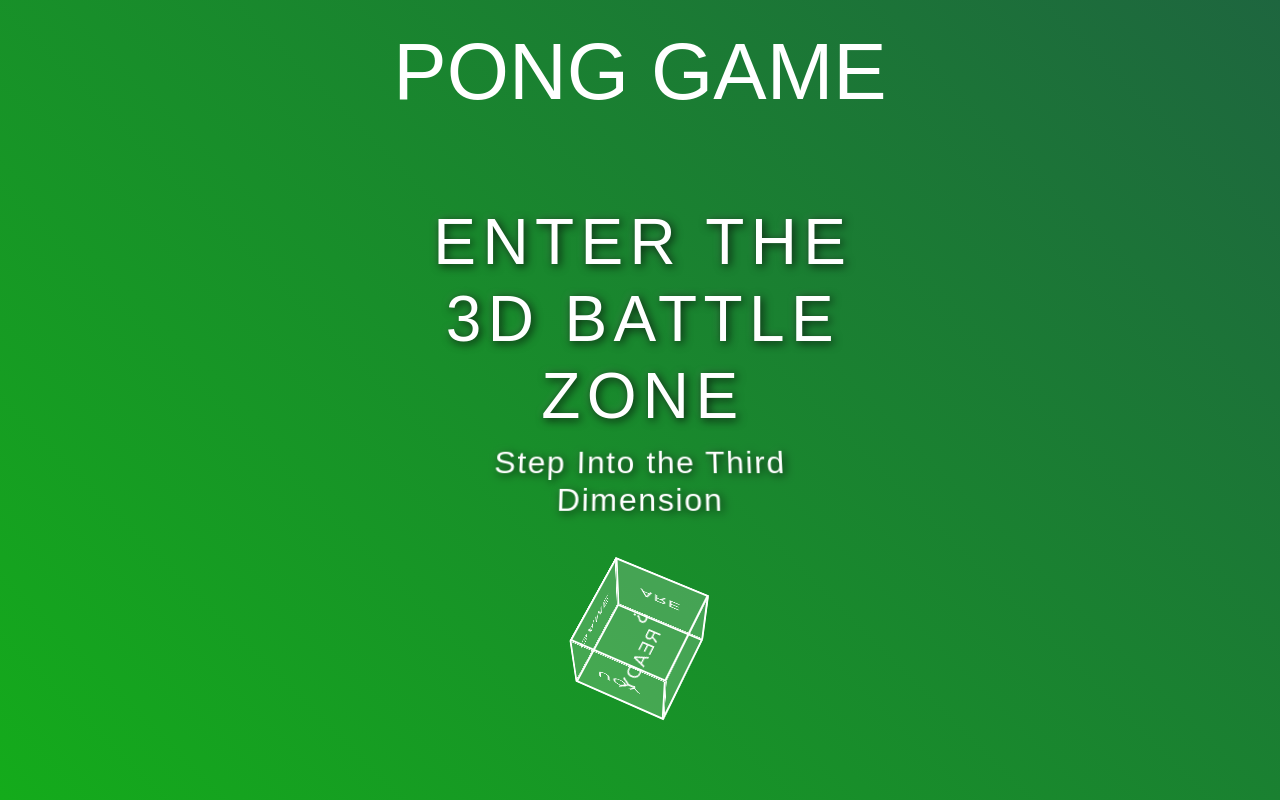
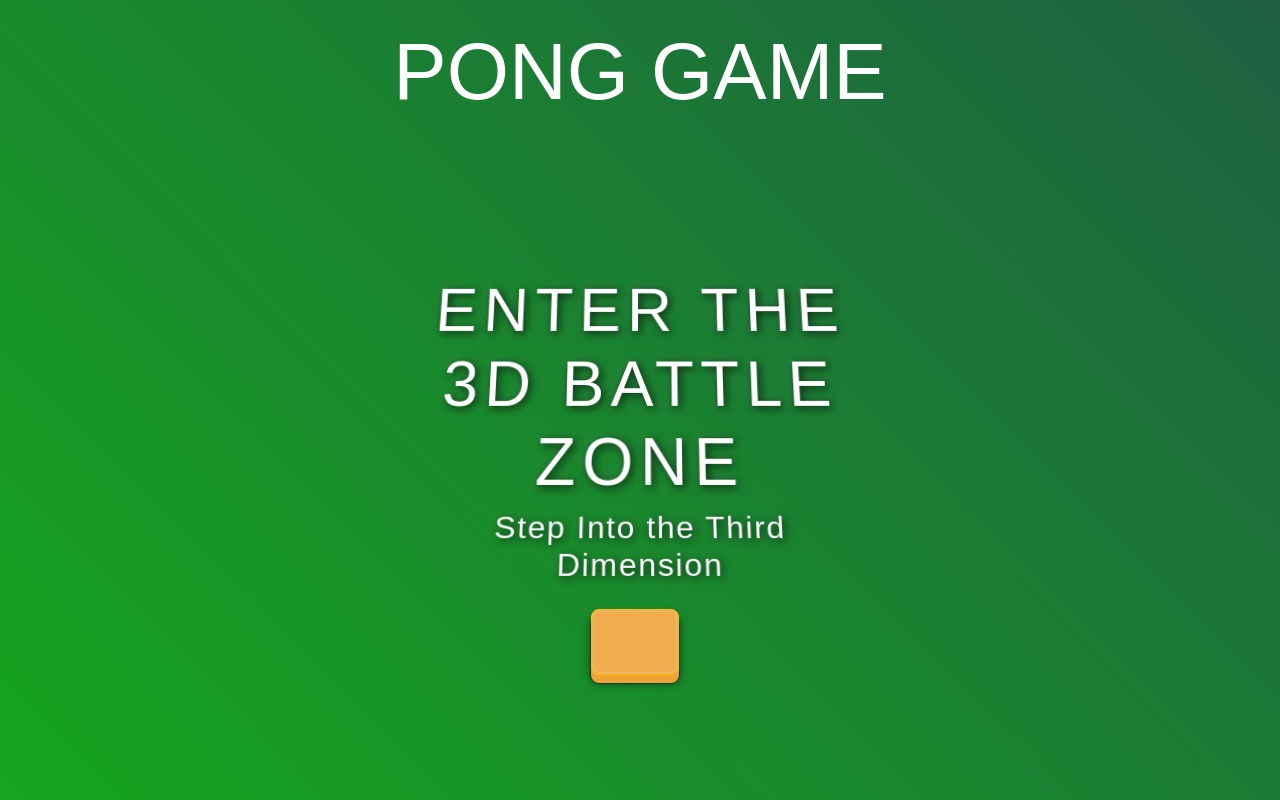
Before and after one commit to puyma/ft_transcendence, a Django app: page /tresD/play in a window 1280 px wide. Run offline with Django 5.2, Linux system fonts and the light colour scheme; style sheets or scripts are compiled from the project's sources; parts of the project's set-up code (start-up, migrations or seed data) failed here and were passed over; some web fonts are replaced.

Commit message:
done stylish

```diff
--- a/style/custom.css
+++ b/style/custom.css
@@ -25,7 +25,9 @@ body {
     height: 100vh;
 }
 
-header, main, footer {
+header,
+main,
+footer {
     display: flex;
     flex-direction: column;
 }
@@ -48,7 +50,8 @@ h1 {
 
 .vertical {
     border-left: 6px dashed rgb(255, 255, 255);
-    height: 80%; /* TODO: adds overflow */
+    height: 80%;
+    /* TODO: adds overflow */
     position: absolute;
     left: 50%;
     transform: translateX(-50%);
@@ -100,6 +103,38 @@ h1 {
     color: black;
 }
 
+.btn3d {
+    transition: all .08s linear;
+    position: relative;
+    outline: medium none;
+    -moz-outline-style: none;
+    margin-right: 10px;
+    margin-top: 15px;
+    background-color: transparent;
+    color: white;
+    padding: 12px 24px;
+    font-size: 1rem;
+}
+
+.btn3d:focus {
+    outline: medium none;
+    -moz-outline-style: none;
+}
+
+.btn-default {
+    box-shadow: 0 0 0 1px #ebebeb inset, 0 0 0 2px rgba(255, 255, 255, 0.15) inset, 0 8px 0 0 #adadad, 0 8px 0 1px rgba(0, 0, 0, 0.4), 0 8px 8px 1px rgba(0, 0, 0, 0.5);
+    background-color: #fff;
+}
+
+.btn3d:active {
+    top: 9px;
+}
+
+.btn-warning {
+    box-shadow: 0 0 0 1px #f0ad4e inset, 0 0 0 2px rgba(255, 255, 255, 0.15) inset, 0 8px 0 0 #eea236, 0 8px 0 1px rgba(0, 0, 0, 0.4), 0 8px 8px 1px rgba(0, 0, 0, 0.5);
+    background-color: #f0ad4e;
+}
+
 .tresd {
     color: rgb(26, 171, 50);
     border: 2px solid rgb(26, 171, 50);
@@ -108,6 +143,29 @@ h1 {
 .tresd:hover {
     background-color: rgb(26, 171, 50);
     color: black;
+}
+
+.text-3d {
+    text-shadow: 2px 2px 10px rgba(0, 0, 0, 0.8), -2px -2px 10px rgba(255, 255, 255, 0.1);
+    transform: perspective(500px) rotateX(10deg);
+}
+
+@keyframes gradientMove {
+    0% {
+        background-position: 0% 50%;
+    }
+
+    50% {
+        background-position: 100% 50%;
+    }
+
+    100% {
+        background-position: 0% 50%;
+    }
+}
+
+.icon-play-3d {
+    color: white;
 }
 
 .nav-link {
--- a/transcendence/templates/tr/pages/3d_play_anonymous.html
+++ b/transcendence/templates/tr/pages/3d_play_anonymous.html
@@ -1,4 +1,3 @@
-
 <div class="mask d-flex align-items-center h-100 gradient-custom-3">
   <div class="container h-100">
     <div class="row d-flex justify-content-center align-items-center h-100">
@@ -6,35 +5,18 @@
         <div class="card">
           <div class="card-body p-5">
             <div>
-              <h1 class="text-white text-center display-3">ENTER THE 3D BATTLE ZONE</h1>
-              <h2 class="text-white text-center">Step Into the Third Dimension</h2>
-              <div class="cube-container">
-                <div class="cube" id="soloPlay"
-                data-mode="solo_play"
-                data-type="3d"
-                data-players="Guest,Computer">
-                  <div class="face front">
-                    <i class="fa-solid fa-table-tennis"></i>
-                  </div>
-                  <div class="face back">GAME</div>
-                  <div class="face left">ARE</div>
-                  <div class="face right">YOU</div>
-                  <div class="face top">READY</div>
-                  <div class="face bottom">?</div>
-                </div>
-              </div>
-            <!-- <div class=" d-flex flex-column justify-content-center align-items-center">
+              <h1 class="text-3d text-white text-center display-3">ENTER THE 3D BATTLE ZONE</h1>
+              <h2 class="text-3d text-white text-center">Step Into the Third Dimension</h2>
+              <div class="d-flex flex-column justify-content-center align-items-center">
                 <button
                     id="soloPlay"
                     data-mode="solo_play"
                     data-type="3d"
                     data-players="Guest,Computer"
-                class="btn btn-sm my-3 px-4 py-3"
-                style="font-size: 30px; background: linear-gradient(145deg, #444, #111); box-shadow: 5px 5px 15px #000, -5px -5px 15px #666; border: none; border-radius: 50px; color: #fff; transform: perspective(500px) rotateX(15deg);" >
-                3D GAME
-                <i class="fa-solid fa-table-tennis"></i>
+                    class="btn btn-warning btn-lg btn3d text-black mt-3 px-4 py-2">
+                    <i class="icon-play-3d fa-regular fa-circle-play  fa-3x"></i>
                 </button>
-            </div> -->
+              </div>
             </div>
           </div>
         </div>
@@ -43,83 +25,11 @@
   </div>
 </div>
 
-
 <style>
-  .cube-container {
-    perspective: 1000px;
-    display: flex;
-    justify-content: center;
-    align-items: center;
-    height: 200px;
-    margin-top: 20px;
-  }
-
-  .cube {
-    position: relative;
-    width: 100px;
-    height: 100px;
-    transform-style: preserve-3d;
-    animation: rotateCube 5s infinite linear;
-  }
-
-  .cube .face {
-    position: absolute;
-    width: 100px;
-    height: 100px;
-    background: rgba(255, 255, 255, 0.1);
-    border: 2px solid #fff;
-    color: #fff;
-    display: flex;
-    justify-content: center;
-    align-items: center;
-    font-size: 20px;
-    text-transform: uppercase;
-  }
-
-  .cube .front { transform: translateZ(50px); }
-  .cube .back { transform: rotateY(180deg) translateZ(50px); }
-  .cube .left { transform: rotateY(-90deg) translateZ(50px); }
-  .cube .right { transform: rotateY(90deg) translateZ(50px); }
-  .cube .top { transform: rotateX(90deg) translateZ(50px); }
-  .cube .bottom { transform: rotateX(-90deg) translateZ(50px); }
-
-  @keyframes rotateCube {
-    0% { transform: rotateX(0deg) rotateY(0deg); }
-    100% { transform: rotateX(360deg) rotateY(360deg); }
-  }
-</style>
-
-<style>
-  body {
+body
+{
   background: linear-gradient(45deg, #10c60d, #243b55);
   background-size: 200% 200%;
   animation: gradientMove 10s infinite;
 }
-
-h1, h2 {
-  text-shadow: 2px 2px 10px rgba(0, 0, 0, 0.8), -2px -2px 10px rgba(255, 255, 255, 0.1);
-  transform: perspective(500px) rotateX(10deg);
-}
 </style>
-
-<style>
-.card {
-  perspective: 800px;
-  transition: transform 0.2s;
-}
-
-.card:hover {
-  transform: rotateY(15deg) rotateX(5deg);
-}
-
-h1 {
-  animation: glitch 1s infinite;
-}
-
-@keyframes glitch {
-  0% { transform: translateX(0); }
-  33% { transform: translateX(-3px); }
-  66% { transform: translateX(3px); }
-  100% { transform: translateX(0); }
-}
-</style>
--- a/transcendence/templates/tr/pages/home.html
+++ b/transcendence/templates/tr/pages/home.html
@@ -24,7 +24,7 @@
 								TOURNAMENT
 							</a>
 							<a href="{% url 'tresD' %}"
-							   class="btn btn-custom tresd mx-3"
+							   class="btn btn-default btn-custom btn text-black mx-3"
 							   role="button"
 							   data-ajax="true">
 								PONG 3D
```
Also changed, not shown: transcendence/templates/tr/pages/3d_play.html (+32 -18 lines), 1 other file. Lines whose indentation alone changed are shown as unchanged.
